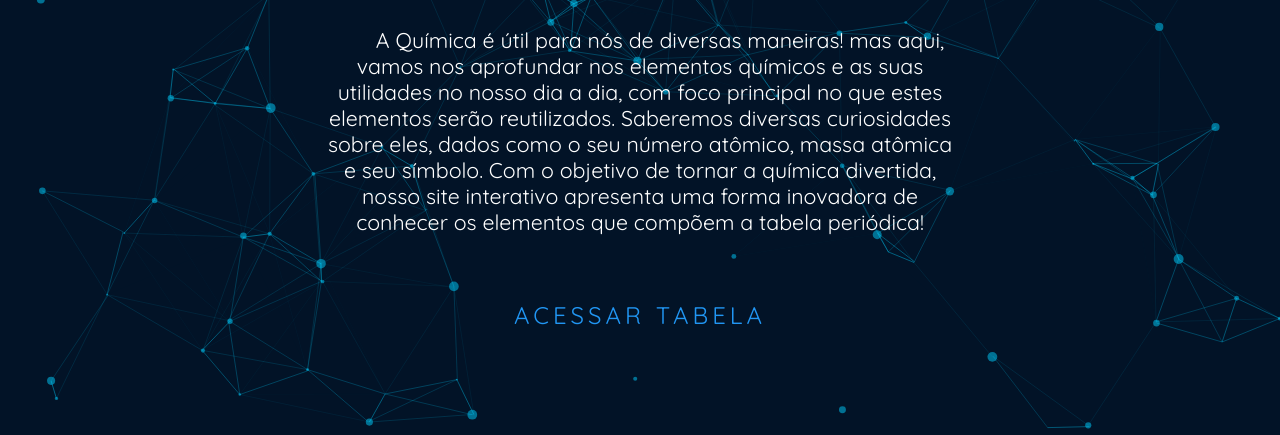
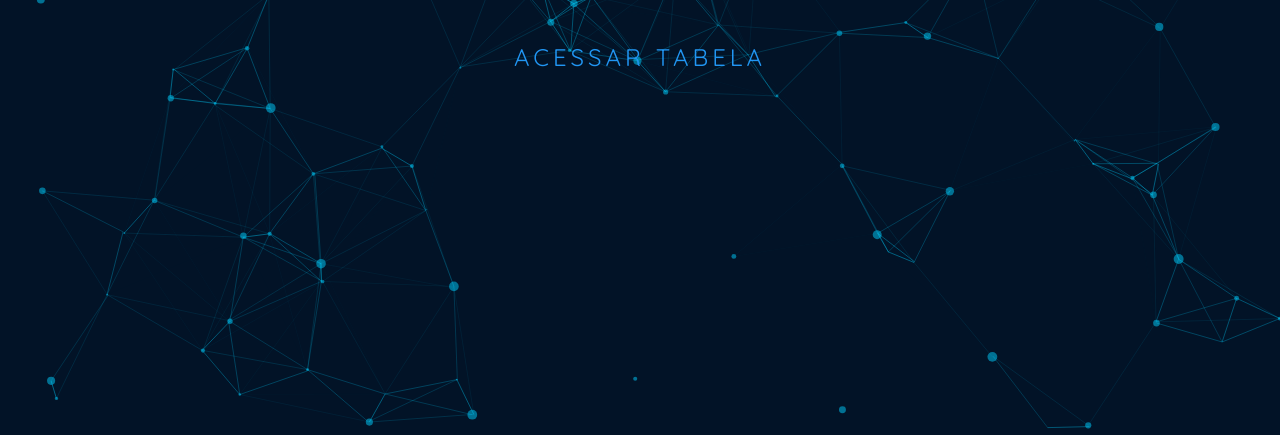
Before and after one commit to JacksonFagundes2007/Chemistry-in-Society, a plain HTML site: page index.html in a window 1280 px wide. Shown: the part 414-849 px from the top of the page. Drawn offline with Linux system fonts and the light colour scheme; files that its build step writes are made by us from their sources.

Commit message:
Update index.html

```diff
--- a/index.html
+++ b/index.html
@@ -27,9 +27,7 @@
 
       <section id="content">
           <img id="logo" src="images/outhers/logo.png" alt="">
-          <p id="description">
-            A Química é útil para nós de diversas maneiras! mas aqui, vamos nos aprofundar nos elementos químicos e as suas utilidades no nosso dia a dia,  com foco principal no que estes elementos serão reutilizados. Saberemos diversas curiosidades sobre eles, dados como o seu número atômico, massa atômica e seu símbolo. Com o objetivo de tornar a química divertida, nosso site interativo apresenta uma forma inovadora de conhecer os elementos que compõem a tabela periódica!
-            </p>
+
 
             <a id="neon" href="table.html">
                 <span></span>
```
